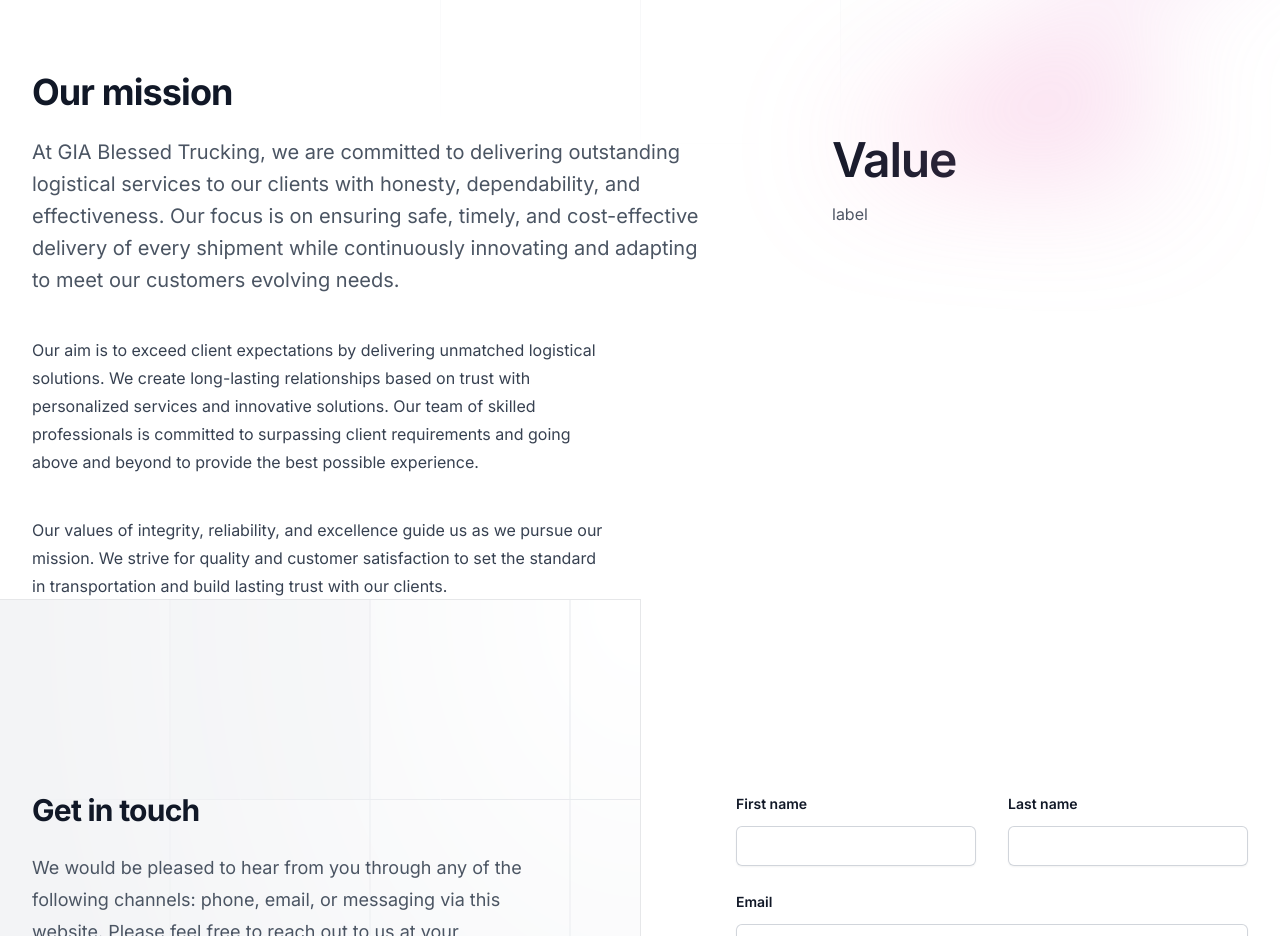
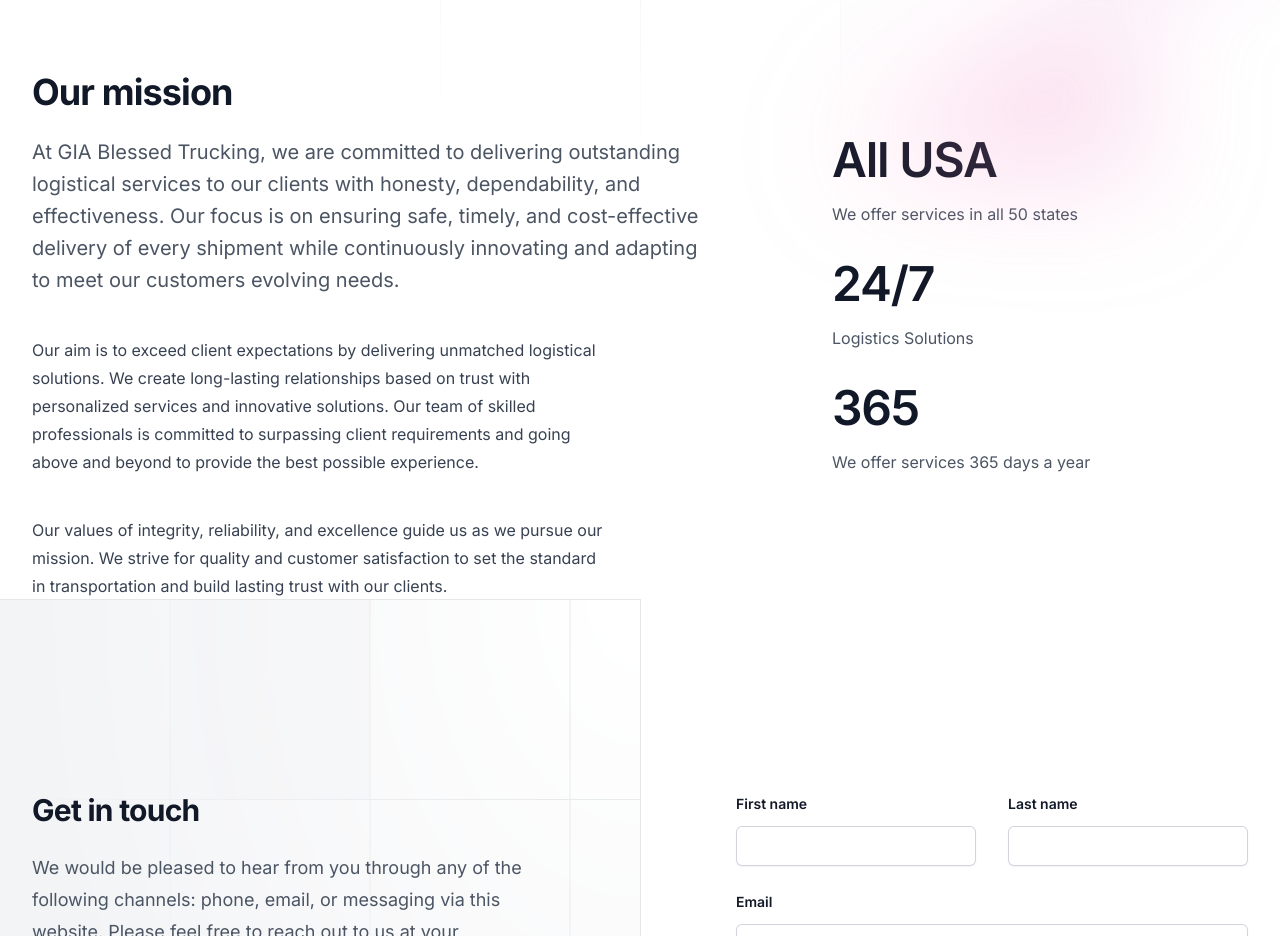
Before and after one commit to jsoto007/gia-trucking-web-app, a Next.js app: page / in a window 1280 px wide. Shown: the part 920-1856 px from the top of the page. Built offline with nearby package versions, Linux system fonts and the light colour scheme.

Commit message:
updates Href to correct links

```diff
--- a/src/app/about/About.js
+++ b/src/app/about/About.js
@@ -23,8 +23,16 @@
           <div className="lg:flex lg:flex-auto lg:justify-center">
             <dl className="w-64 space-y-8 xl:w-80">
                 <div className="flex flex-col-reverse gap-y-4">
-                  <dt className="text-base leading-7 text-gray-600">label</dt>
-                  <dd className="text-5xl font-semibold tracking-tight text-gray-900">Value</dd>
+                  <dt className="text-base leading-7 text-gray-600">We offer services in all 50 states</dt>
+                  <dd className="text-5xl font-semibold tracking-tight text-gray-900">All USA</dd>
+                </div>
+                <div className="flex flex-col-reverse gap-y-4">
+                  <dt className="text-base leading-7 text-gray-600">Logistics Solutions</dt>
+                  <dd className="text-5xl font-semibold tracking-tight text-gray-900">24/7</dd>
+                </div>
+                <div className="flex flex-col-reverse gap-y-4">
+                  <dt className="text-base leading-7 text-gray-600">We offer services 365 days a year</dt>
+                  <dd className="text-5xl font-semibold tracking-tight text-gray-900">365</dd>
                 </div>
             </dl>
           </div>
--- a/src/app/components/Contact.js
+++ b/src/app/components/Contact.js
@@ -42,7 +42,7 @@
                   <PhoneIcon className="h-7 w-6 text-gray-400" aria-hidden="true" />
                 </dt>
                 <dd>
-                  <a className="hover:text-gray-900" href="tel:+1 (555) 234-5678">
+                  <a className="hover:text-gray-900" href="tel:+1 (201) 731-6299">
                     +1 201-731-6299
                   </a>
                 </dd>
@@ -53,7 +53,7 @@
                   <EnvelopeIcon className="h-7 w-6 text-gray-400" aria-hidden="true" />
                 </dt>
                 <dd>
-                  <a className="hover:text-gray-900" href="mailto:hello@example.com">
+                  <a className="hover:text-gray-900" href="mailto:Officemanager@giablessedtrucking.com">
                   Officemanager@giablessedtrucking.com
                   </a>
                 </dd>
```
